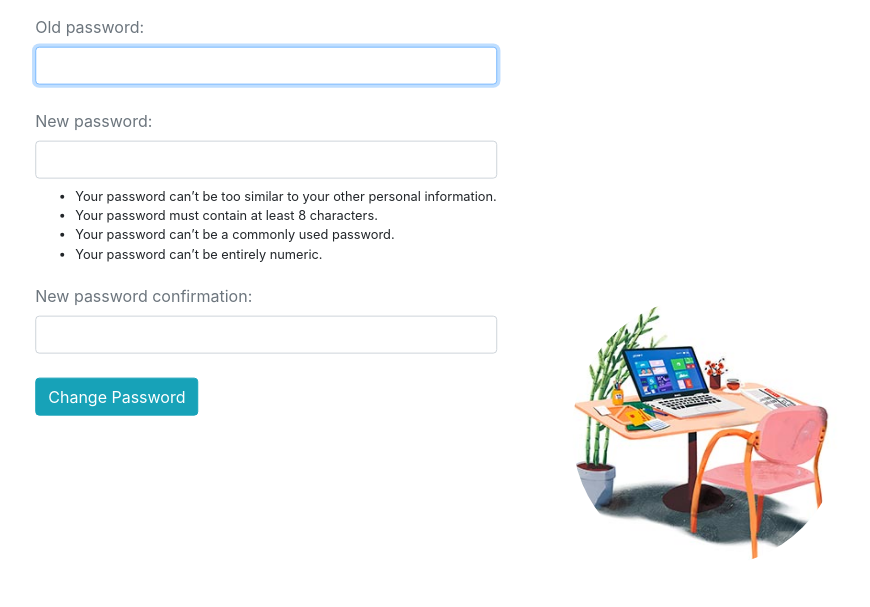
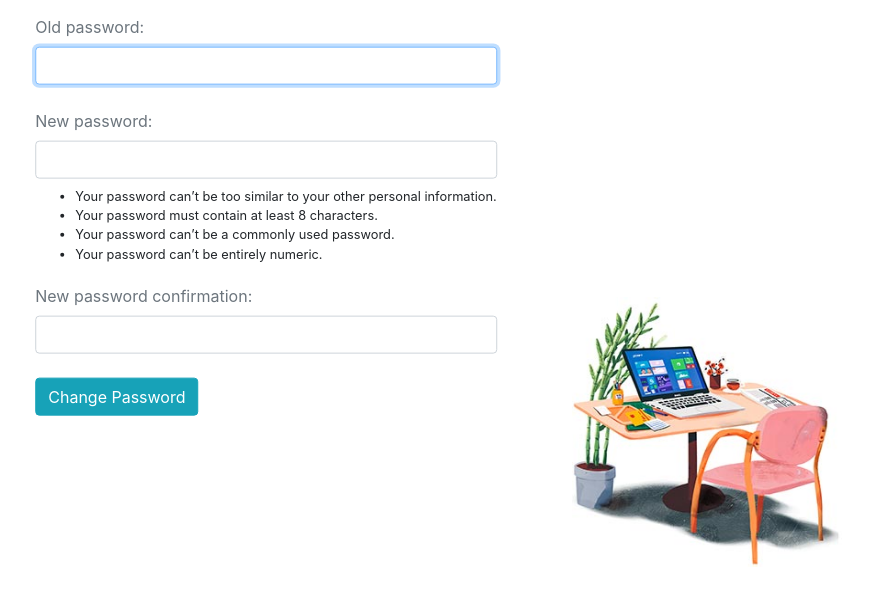
Before and after one commit to NohaHossam123/Doctors, a Django app: page /change-password/ in a window 1280 px wide. Shown: the part 193-800 px from the top of the page, without its empty margins (374-1244 px from the left). Run offline with Django 3.2, Linux system fonts and the light colour scheme; the visitor is signed in with stand-in values (Sample User, id 1); some libraries are stand-ins or nearby versions.

Commit message:
fix design

```diff
--- a/HDCare/Hospitals/templates/hospital.html
+++ b/HDCare/Hospitals/templates/hospital.html
@@ -86,6 +86,7 @@
             </div>
 
             <!-- patients reviews -->
+            {% if reviews %}
              <div class="card rounded mb-3 mr-5 px-3">
                 <div class="card-body">
                     <div>
@@ -114,6 +115,9 @@
                     {% endfor %}
                 </div>
             </div>
+            {% else %}
+            <br/><br/>
+            {%endif%}
 
     </div>
     <!-- books section -->
--- a/HDCare/users/templates/change-password.html
+++ b/HDCare/users/templates/change-password.html
@@ -53,7 +53,7 @@
         </div>
     </div>
     <div class="">
-        <img src="{% static 'images/pass.jpg' %}" class="rounded-circle img-pos" width="270" height="270px"/>
+        <img src="{% static 'images/pass.jpg' %}" class="img-pos" width="270" height="270px"/>
     </div>
 
 </div>
```
